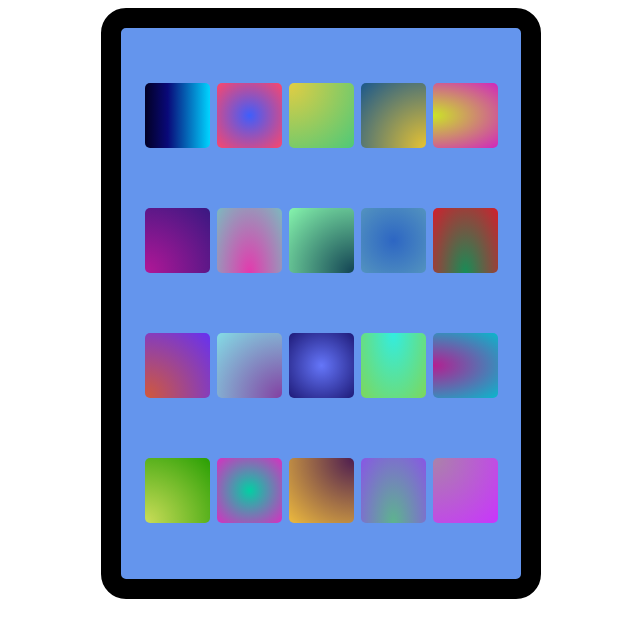
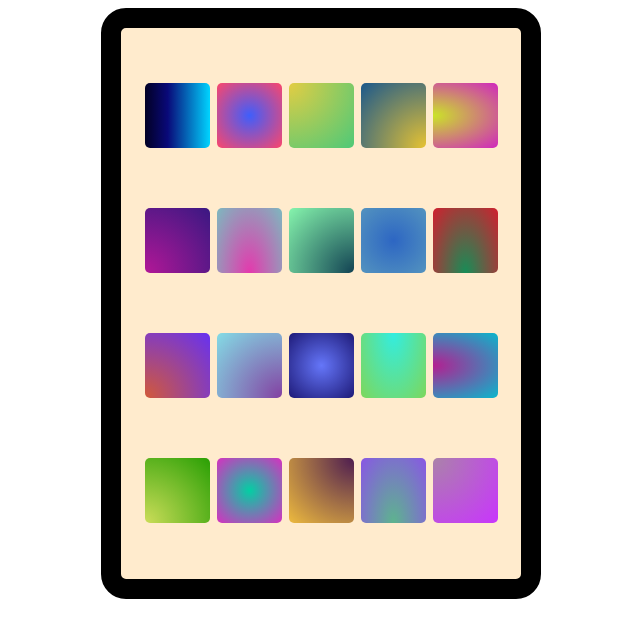
Before and after one commit to qnf613/webdev114, a plain HTML site: page projects/smartphone/index.html in a window 1280 px wide. Shown: the whole page, without its empty margins (319-959 px from the left). Drawn offline with Linux system fonts and the light colour scheme.

Commit message:
background color changed

```diff
--- a/projects/smartphone/style.css
+++ b/projects/smartphone/style.css
@@ -7,7 +7,7 @@
 
     height: 500px;
     width: 400px;
-    background-color: cornflowerblue;
+    background-color: blanchedalmond;
     border: 20px solid black;
     border-radius: 25px;
     margin: auto;
```
